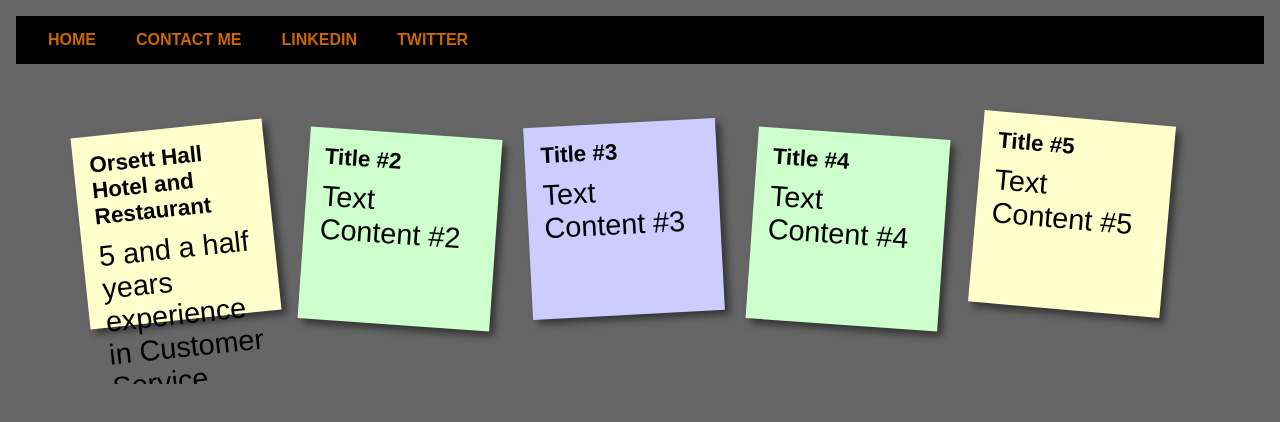
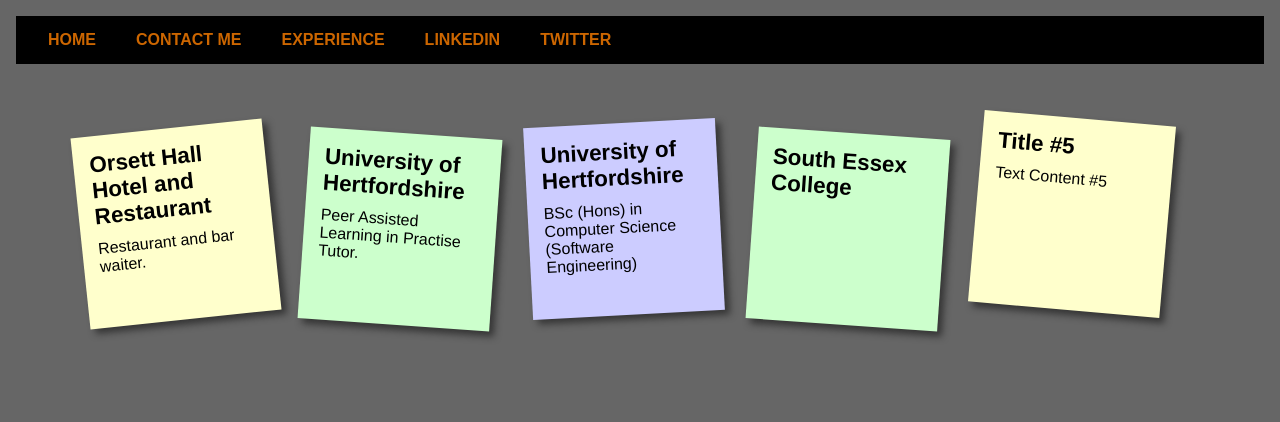
Before and after one commit to LukeH1993/Personal-Website-practise, a plain HTML site: page experience.html in a window 1280 px wide. Drawn offline with Linux system fonts and the light colour scheme.

Commit message:
Added new text to website and made link changes

```diff
--- a/experience.css
+++ b/experience.css
@@ -44,13 +44,17 @@
   font-size:100%;
   font-weight:normal;
 }
+
 #experience_section ul,li{
   list-style:none;
 }
+
 #experience_section ul{
   overflow:hidden;
   padding:3em;
 }
+
+/*Post-It Note Image.*/
 #experience_section ul li a{
   text-decoration:none;
   color:#000;
@@ -66,24 +70,29 @@
   -o-transition:-o-transform .15s linear;
   -webkit-transition:-webkit-transform .15s linear;
 }
+
 #experience_section ul li{
   margin:1em;
   float:left;
 }
+
 #experience_section ul li h2{
   font-size:140%;
   font-weight:bold;
   padding-bottom:10px;
 }
+
 #experience_section ul li p{
   font-family:"Reenie Beanie",arial,sans-serif;
-  font-size:180%;
+  font-size:100%;
 }
+
 #experience_section ul li a{
   -webkit-transform: rotate(-6deg);
   -o-transform: rotate(-6deg);
   -moz-transform:rotate(-6deg);
 }
+
 #experience_section ul li:nth-child(even) a{
   -o-transform:rotate(4deg);
   -webkit-transform:rotate(4deg);
@@ -92,6 +101,7 @@
   top:5px;
   background:#cfc;
 }
+
 #experience_section ul li:nth-child(3n) a{
   -o-transform:rotate(-3deg);
   -webkit-transform:rotate(-3deg);
@@ -100,6 +110,7 @@
   top:-5px;
   background:#ccf;
 }
+
 #experience_section ul li:nth-child(5n) a{
   -o-transform:rotate(5deg);
   -webkit-transform:rotate(5deg);
@@ -107,6 +118,7 @@
   position:relative;
   top:-10px;
 }
+
 #experience_section ul li a:hover,ul li a:focus{
   box-shadow:10px 10px 7px rgba(0,0,0,.7);
   -moz-box-shadow:10px 10px 7px rgba(0,0,0,.7);
@@ -117,6 +129,16 @@
   position:relative;
   z-index:5;
 }
-#experience_section ol{text-align:center;}
-#experience_section ol li{display:inline;padding-right:1em;}
-#experience_section ol li a{color:#fff;}
+
+/*Ordered List*/
+#experience_section ol {
+  text-align:center;
+}
+
+#experience_section ol li {
+  display:inline;padding-right:1em;
+}
+
+#experience_section ol li a {
+  color:#fff;
+}
--- a/experience.html
+++ b/experience.html
@@ -13,6 +13,7 @@
 		<ul id="navigation">
 			<li><a href="index.html">Home</a></li>
 			<li class="sub"><a href="contact.html">Contact Me</a></li>
+			<li><a href="experience.html">Experience</a></li>
 			<li><a href="https://www.linkedin.com/in/luke-william-heudebourck-075b4712a/">LinkedIn</a></li>
 			<li><a href="https://twitter.com/LHeudebourck">Twitter</a></li>
 		</ul>
@@ -24,28 +25,28 @@
     <li>
     	<a href="#">
         <h2>Orsett Hall Hotel and Restaurant</h2>
-        <p>5 and a half years experience in Customer Service.</p>
+        <p>Restaurant and bar waiter.</p>
       </a>
     </li>
 
     <li>
       <a href="#">
-        <h2>Title #2</h2>
-        <p>Text Content #2</p>
+        <h2>University of Hertfordshire</h2>
+        <p>Peer Assisted Learning in Practise Tutor.</p>
       </a>
     </li>
 
     <li>
       <a href="#">
-        <h2>Title #3</h2>
-        <p>Text Content #3</p>
+        <h2>University of Hertfordshire</h2>
+        <p>BSc (Hons) in Computer Science (Software Engineering)</p>
       </a>
     </li>
 
     <li>
       <a href="#">
-        <h2>Title #4</h2>
-        <p>Text Content #4</p>
+        <h2>South Essex College</h2>
+        <p></p>
       </a>
     </li>
 
```
Also changed, not shown: contact.html (+1 -0 lines), index.html (+1 -0 lines).
